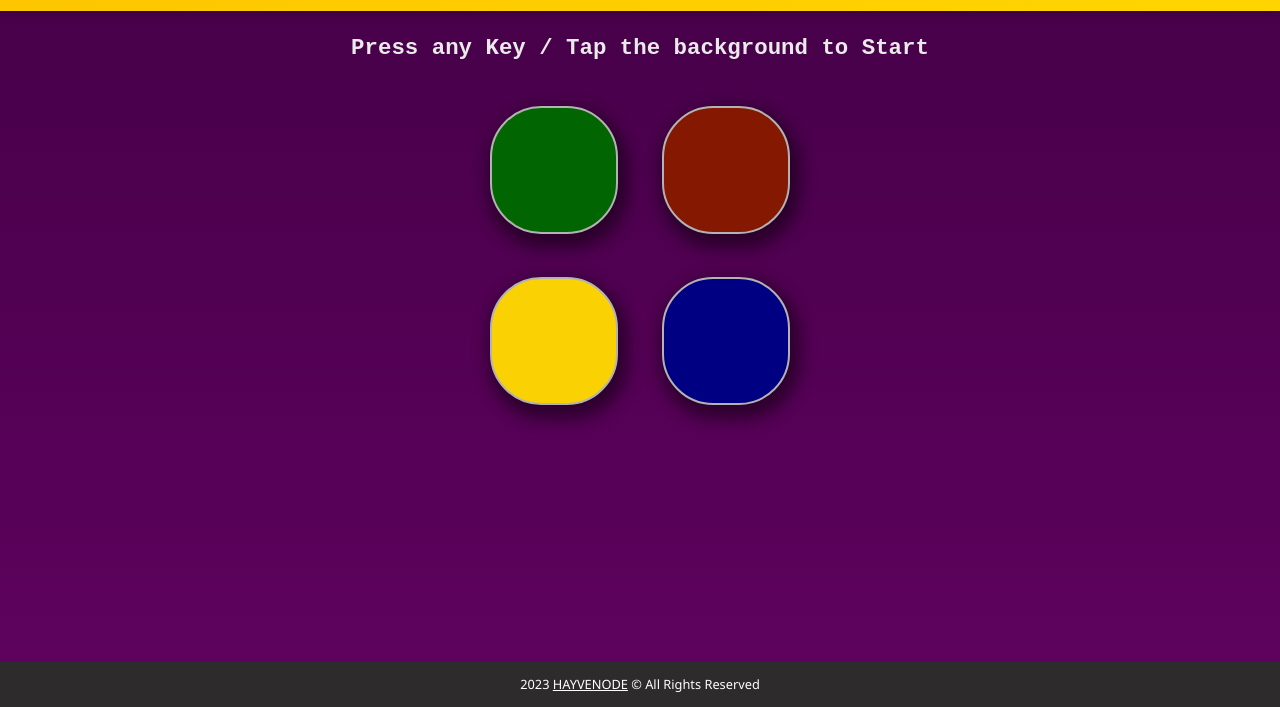
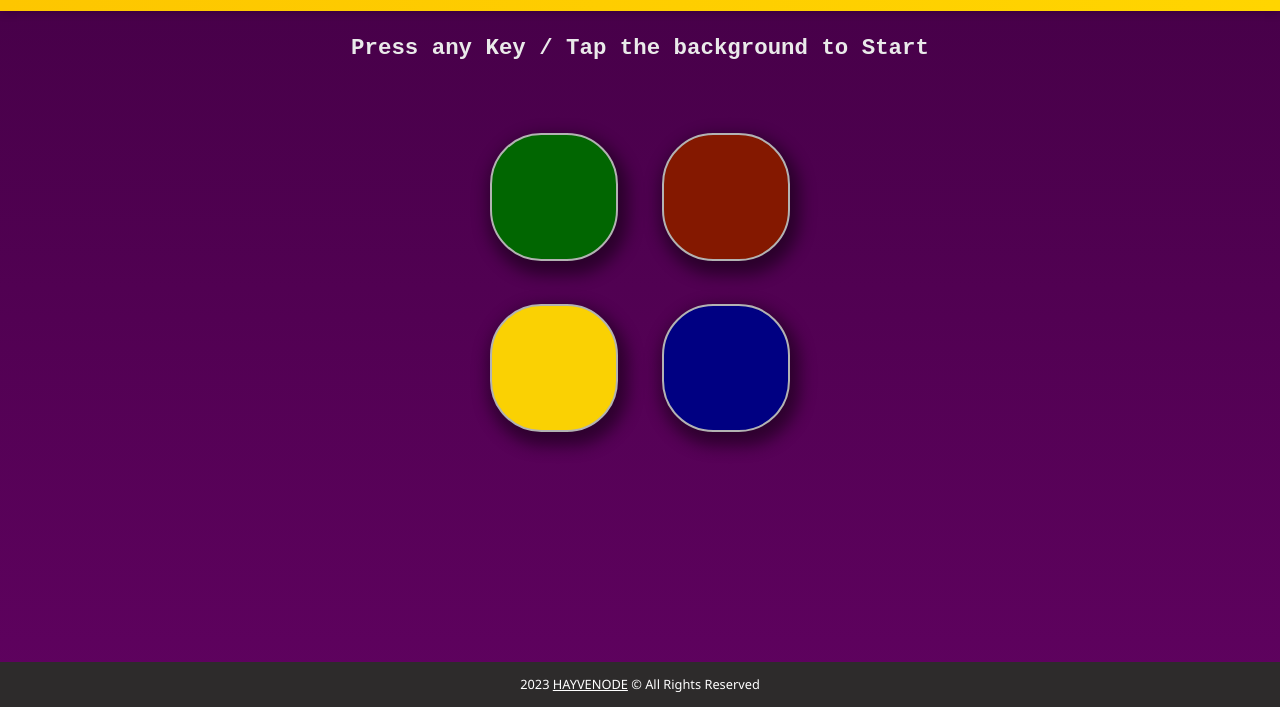
Before and after one commit to HAYVENO/Memoreels-game, a website: page index.html in a window 1280 px wide. Shown: the part 98-805 px from the top of the page. Drawn offline with nearby package versions, Linux system fonts and the light colour scheme.

Commit message:
jump fix :rocket:

```diff
--- a/styles.css
+++ b/styles.css
@@ -48,15 +48,14 @@ h1 {
 	font-family: monospace;
 	display: block;
 	font-size: 1.4rem;
-	padding: 1.5rem 0rem;
+	margin: 1.5rem 0rem;
 	color: #eaeaea;
-	min-height: 40px;
 	word-wrap: break-word;
 	white-space: normal;
 	line-height: 1.2;
 	width: 100%;
-	min-height: 74px;
-	margin: 0;
+	min-height: 54px;
+	/* margin: 0; */
 }
 
 .container {
```
Also changed, not shown: 3 other files.
